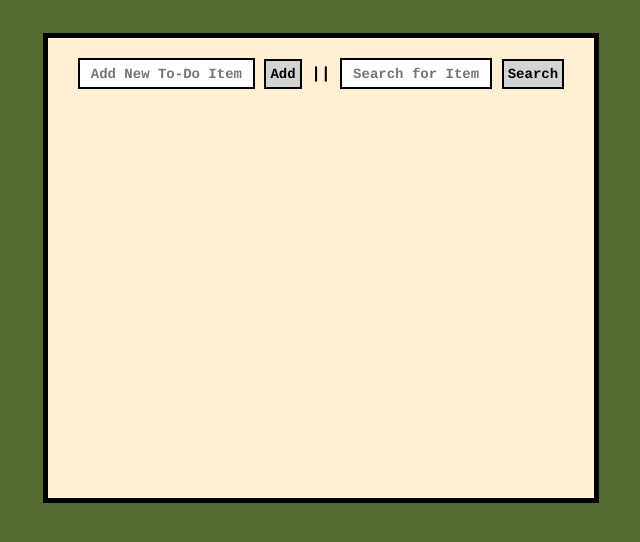
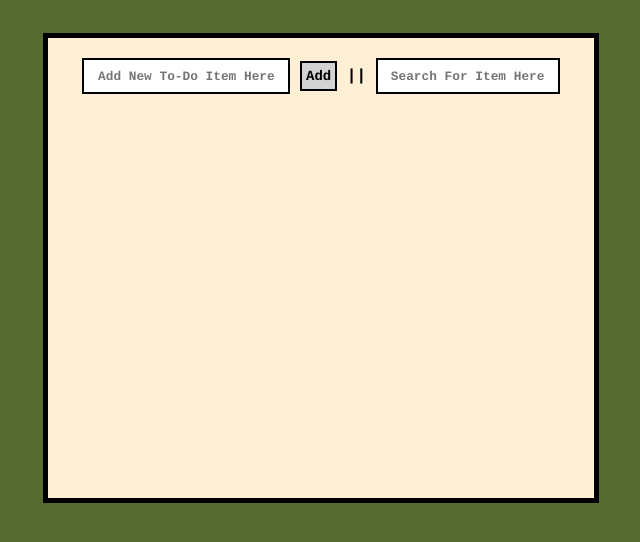
Before and after one commit to jennitz/angular, a plain HTML site: page index.html in a window 1280 px wide. Shown: the part 98-640 px from the top of the page, without its empty margins (319-959 px from the left). Drawn offline with nearby package versions, Linux system fonts and the light colour scheme.

Commit message:
changed styling

```diff
--- a/index.css
+++ b/index.css
@@ -51,10 +51,9 @@ h1 {
 
 input {
   font-family: inherit;
-  height: 25px;
-  font-size: 14px;
+  height: 30px;
+  font-size: 80%;
   border: 2px solid black;
-  text-align: left;
 }
 
 input::placeholder {
@@ -70,7 +69,6 @@ button {
   background-color: lightgray;
   margin: 0 auto;
   padding: 2px 4px;
-  cursor: pointer;
 }
 
 .add, .search {
@@ -79,12 +77,15 @@ button {
   text-align: center;
 }
 
-
-
 #x {
   float: right;
-  cursor: pointer;
   color: orangered;
   font-weight: bold;
   font-size: larger;
+  padding: 2px;
 }
+
+button:hover, #x:hover {
+  cursor: pointer;
+  transform: scale(1.5) perspective(1px);
+}
--- a/index.html
+++ b/index.html
@@ -13,11 +13,11 @@
   <br />
   <br />
   <div class='bigdiv'>
-    <input class='add' type='text' ng-model='list.newItem' ng-keyup='$event.keyCode == 13 && list.addItem()' placeholder='Add New To-Do Item' size='19' />
+    <input class='add' type='text' ng-model='list.newItem' ng-keyup='$event.keyCode == 13 && list.addItem()' placeholder='Add New To-Do Item Here' size='24' />
     <button class='add' ng-click='list.addItem()'>Add</button>
     <strong> || </strong>
-    <input class='search' type='text' ng-model='list.search' placeholder='Search for Item' size='16' />
-    <button class='search' ng-click='list.filter()'>Search</button>
+    <input class='search' type='text' ng-model='list.search' placeholder='Search For Item Here' size='21' />
+    <!-- <button class='search' ng-click='list.filter()'>Search</button> DO NOT NEED-->
     <br />
     <br />
     <div class='meddiv'>
```
